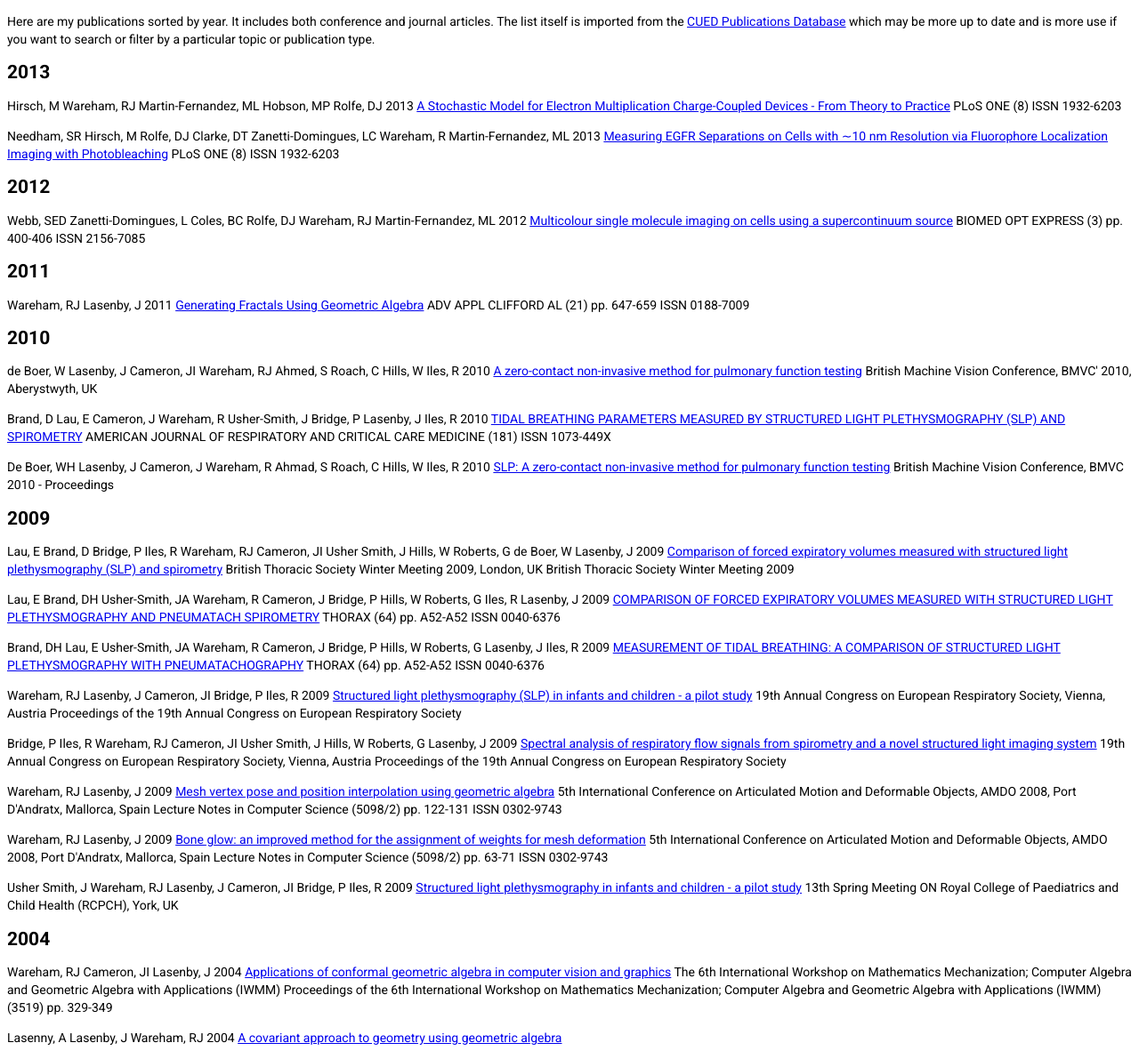
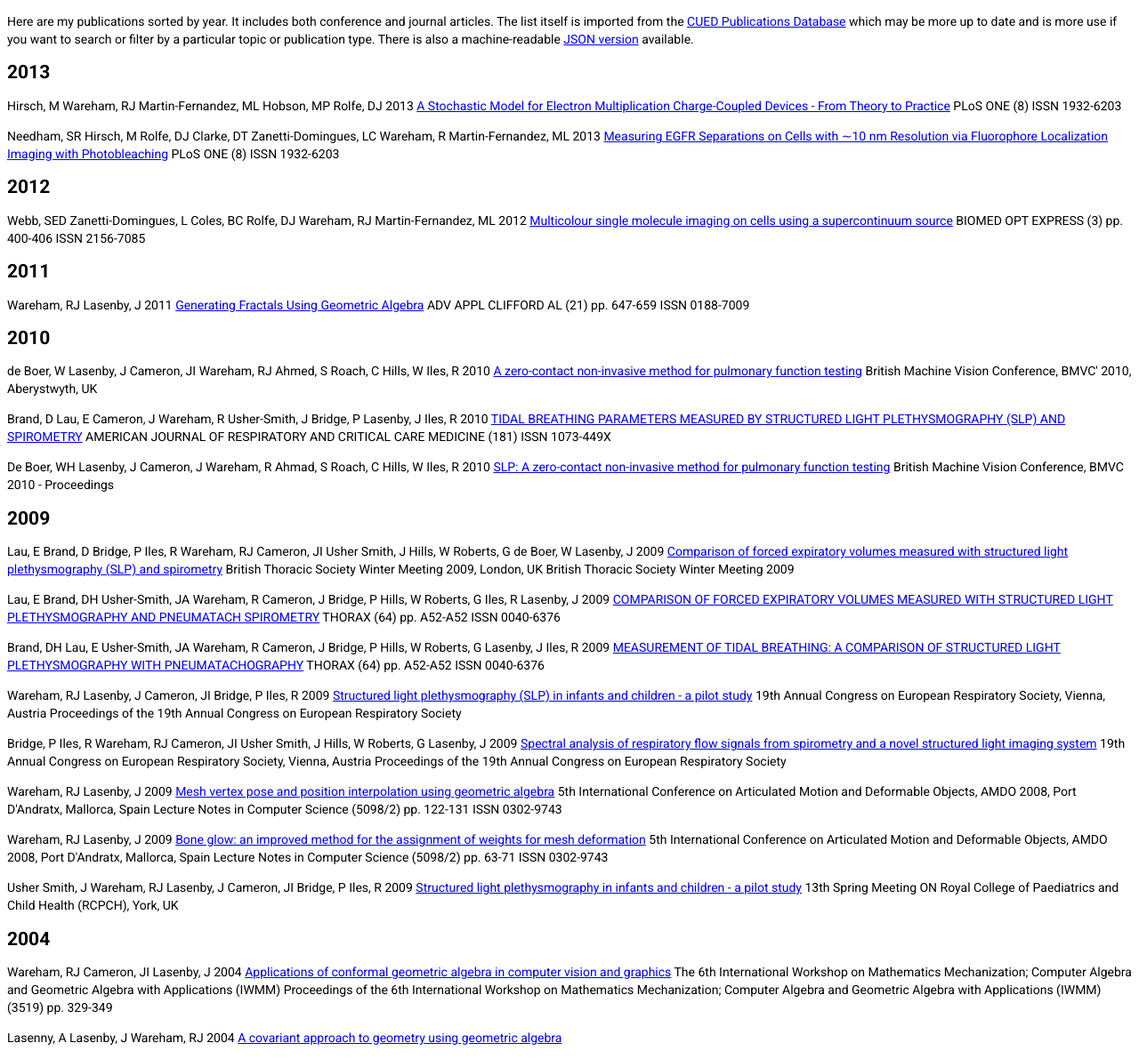
Before and after one commit to rjw57/richwareham.com, a Jekyll site: the page built from publications.md, in a window 1280 px wide. Shown: the whole page at 89% size. Built offline with Jekyll 4.4.1, drawn with Linux system fonts in a browser that asks for light colours; some web fonts are replaced; comment, search, counter and statistics services are not loaded.

```diff
--- a/publications.md
+++ b/publications.md
@@ -10,7 +10,8 @@ Here are my publications sorted by year. It includes both conference and
 journal articles. The list itself is imported from the [CUED Publications
 Database](http://publications.eng.cam.ac.uk/) which may be more up to date and
 is more use if you want to search or filter by a particular topic or
-publication type.
+publication type. There is also a machine-readable [JSON
+version](publications.json) available.
 
 {% jsonball pubs from file publications.json %}
 
```
Also changed, not shown: elements/section-card.html (+2 -5 lines).
